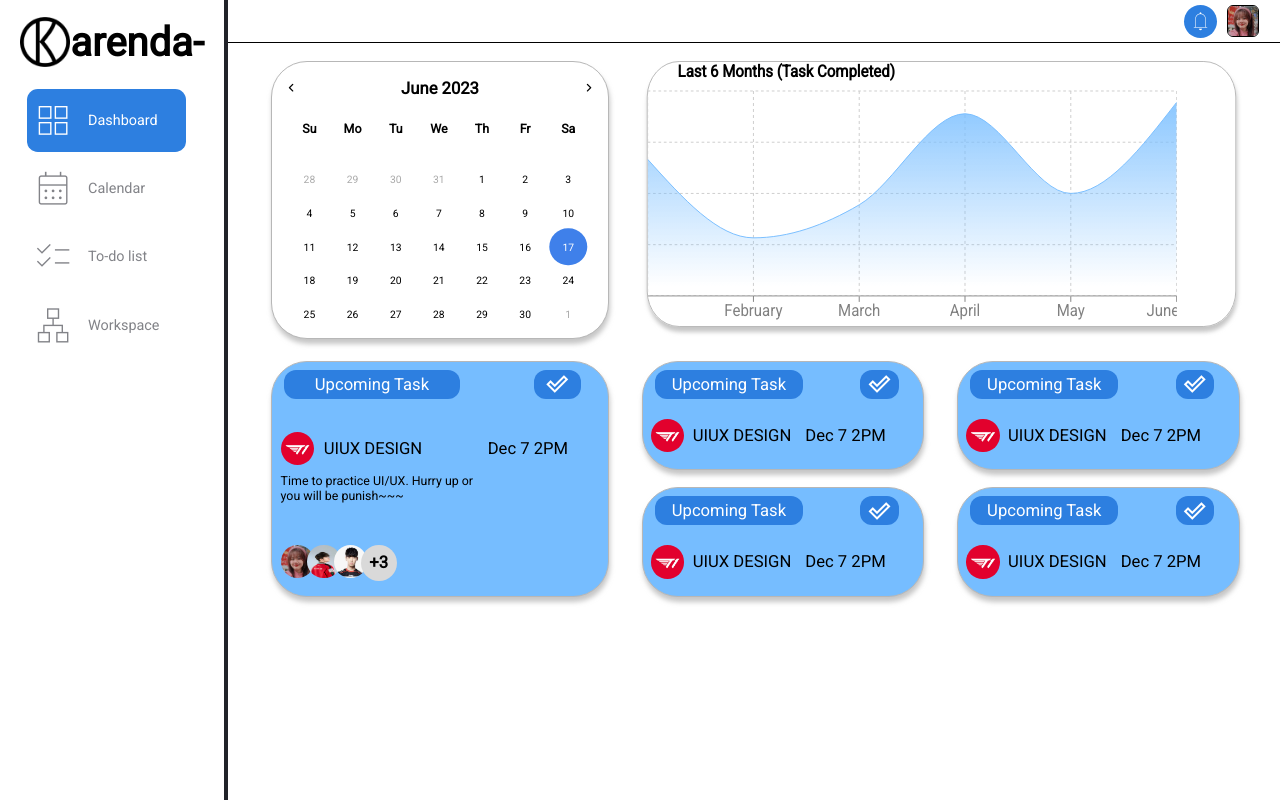
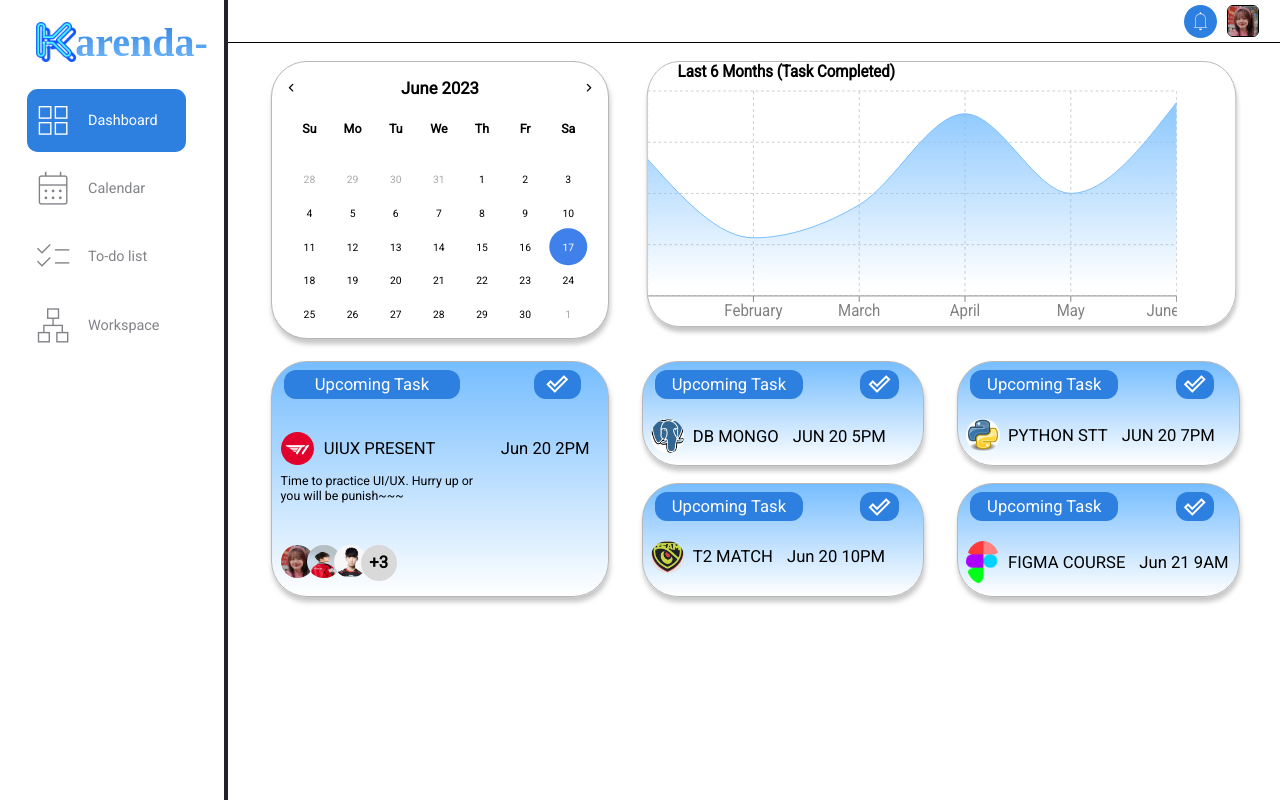
Before and after one commit to ThuKuRu/calendar, a React (Create React App) app: page / in a window 1280 px wide. Built offline with nearby package versions, Linux system fonts and the light colour scheme.

Commit message:
Logo+Update color, data

```diff
--- a/src/containers/Dashboard/Dashboard.jsx
+++ b/src/containers/Dashboard/Dashboard.jsx
@@ -5,6 +5,10 @@ import t1img from "../../img/t1img.png";
 import user2 from "../../img/user2.jpg";
 import user3 from "../../img/user3.jpg";
 import AvatarImg from "../../img/thu_1.png";
+import figma from "../../img/figma.png";
+import database from "../../img/database.png";
+import python from "../../img/python.jpg";
+import t2img from "../../img/t2.jpg";
 import {
   AreaChart,
   Area,
@@ -70,8 +74,8 @@ const Dashboard = () => {
           <div className="upComingTaskNoti">
             <div className="upComingTaskNotify">
               <img src={t1img} />
-              UIUX DESIGN
-              <div className="upComingTaskDate">Dec 7 2PM</div>
+              UIUX PRESENT
+              <div className="upComingTaskDate">Jun 20 2PM</div>
             </div>
             <div className="upComingTaskNotifyDes">
               Time to practice UI/UX. Hurry up or you will be punish~~~
@@ -94,9 +98,9 @@ const Dashboard = () => {
               </div>
             </div>
             <div className="upComingTaskNotify">
-              <img src={t1img} />
-              UIUX DESIGN
-              <div className="upComingTaskDate">Dec 7 2PM</div>
+              <img src={database} />
+              DB MONGO
+              <div className="upComingTaskDate">JUN 20 5PM</div>
             </div>
           </div>
           <div className="upNextComingTask">
@@ -107,9 +111,9 @@ const Dashboard = () => {
               </div>
             </div>
             <div className="upComingTaskNotify">
-              <img src={t1img} />
-              UIUX DESIGN
-              <div className="upComingTaskDate">Dec 7 2PM</div>
+              <img src={python} />
+              PYTHON STT
+              <div className="upComingTaskDate">JUN 20 7PM</div>
             </div>
           </div>
           <div className="upNextComingTask">
@@ -120,9 +124,9 @@ const Dashboard = () => {
               </div>
             </div>
             <div className="upComingTaskNotify">
-              <img src={t1img} />
-              UIUX DESIGN
-              <div className="upComingTaskDate">Dec 7 2PM</div>
+              <img src={t2img} />
+              T2 MATCH
+              <div className="upComingTaskDate">Jun 20 10PM</div>
             </div>
           </div>
           <div className="upNextComingTask">
@@ -133,9 +137,9 @@ const Dashboard = () => {
               </div>
             </div>
             <div className="upComingTaskNotify">
-              <img src={t1img} />
-              UIUX DESIGN
-              <div className="upComingTaskDate">Dec 7 2PM</div>
+              <img src={figma} />
+              FIGMA COURSE
+              <div className="upComingTaskDate">Jun 21 9AM</div>
             </div>
           </div>
         </div>
--- a/src/containers/Dashboard/index.style.js
+++ b/src/containers/Dashboard/index.style.js
@@ -25,7 +25,7 @@ const DashBoard = styled.div`
       }
     }
     .upComingTask {
-      background-color: #76bdff;
+      background-image: linear-gradient(#76bdff,#fff);
       border-radius: 2.25rem;
       border: 1px solid #b7b7b7;
       box-shadow: 1px 5px 5px #aaaa;
@@ -124,7 +124,7 @@ const DashBoard = styled.div`
       gap: 1em 2em;
 
       .upNextComingTask {
-        background-color: #76BDFF;
+        background-image: linear-gradient(#76bdff,#fff0);
         border-radius: 36px;
         border: 1px solid #b7b7b7;
         box-shadow: 1px 5px 5px #aaaa;
--- a/src/containers/Layout/SideBar/SideBar.jsx
+++ b/src/containers/Layout/SideBar/SideBar.jsx
@@ -1,7 +1,7 @@
 import React from "react";
 import { Sidebar } from "./index.style";
 import Logo from "../../../img/logo.png";
-
+import Logo2 from "../../../img/logo2.png";
 const SideBar = ({ tab, setTab }) => {
   return (
     <Sidebar>
@@ -14,8 +14,8 @@ const SideBar = ({ tab, setTab }) => {
         href="https://fonts.googleapis.com/css2?family=Material+Symbols+Outlined:opsz,wght,FILL,GRAD@20..48,100..700,0..1,-50..200"
       />
       <div className="headLogo">
-        <img src={Logo} className="logo" alt="" />
-        <p>arenda-</p>
+        <img src={Logo2} className="logo" alt="" />
+        <p className="textLogo">arenda-</p>
       </div>
       <div className="navbar">
         <div className={tab === "dashboard" ? "container active" : "container"}>
--- a/src/containers/Layout/SideBar/index.style.js
+++ b/src/containers/Layout/SideBar/index.style.js
@@ -16,8 +16,15 @@ const Sidebar = styled.div`
     padding: 0.625rem 0;
     height: 4rem;
     img {
-      height: 3.125rem;
-      width: 3.125rem;
+      height: 5rem;
+      width: 5rem;
+    }
+    .textLogo {
+      margin-left: -1.3rem;
+      background: -webkit-linear-gradient(#2d7fe0, #76bdff);
+      -webkit-background-clip: text;
+      -webkit-text-fill-color: transparent;
+      font-family: "Rockwell";
     }
     p {
       color: #000000;
```
Also changed, not shown: src/img/logo2.png (added).
